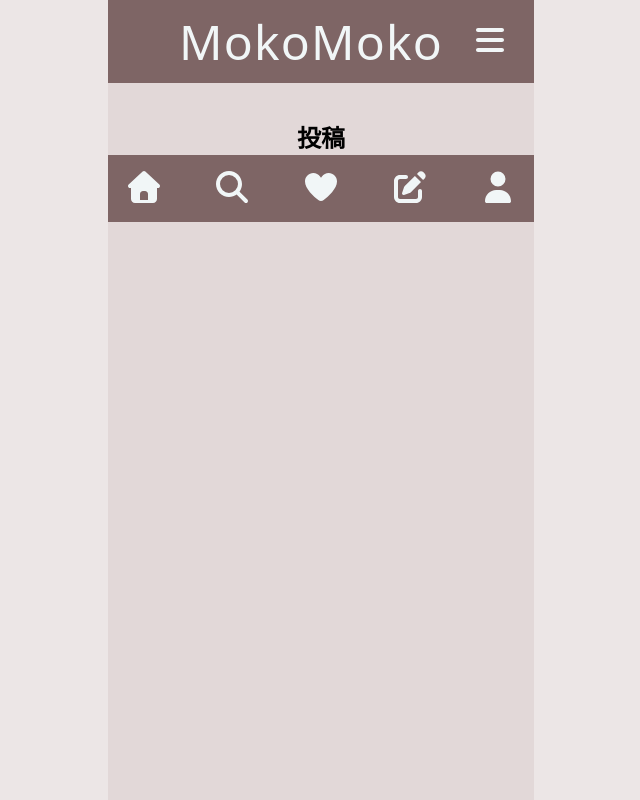
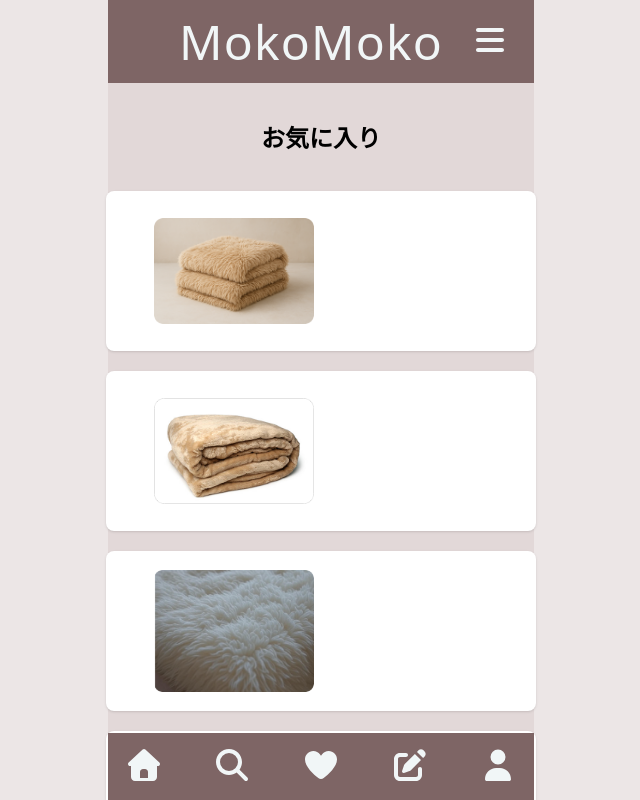
Before and after one commit to yoitete/mokomoko_front, a Next.js app: page /favorite in a window 1280 px wide. Shown: the top 800 px of the page, without its empty margins (319-959 px from the left). Built offline with nearby package versions, Linux system fonts and the light colour scheme.

Commit message:
お気に入り作成

```diff
--- a/app/favorite/page.tsx
+++ b/app/favorite/page.tsx
@@ -1,10 +1,40 @@
-import React from "react";
+import { BoxImage } from "@/components/BoxImage/BoxImage";
+import blanketBeige from "@/public/images/blanket_beige_1.png";
+import blanketBrown from "@/public/images/blanket_brown_1.png";
+import blanketWhite from "@/public/images/blanket_white_1.png";
+import blanketBlack from "@/public/images/blanket_black_1.png";
+import { SimpleBox } from "@/components/SimpleBox/SimpleBox";
 
 export default function favorite() {
+  const boxes = [
+    [blanketBeige],
+    [blanketBrown],
+    [blanketWhite],
+    [blanketBlack],
+  ];
+
   return (
-    <div>
-      <div className="mt-10">
-        <div className="mt-5 text-center text-2xl font-semibold">投稿</div>
+    <div className="mt-10">
+      <div className="mt-5 text-center text-2xl font-semibold">お気に入り</div>
+      <div className="mt-2 flex justify-center">
+        <div className="mt-2 space-y-4">
+          {boxes.map((images, index) => (
+            <SimpleBox
+              key={index}
+              className="h-40 flex flex-col justify-center items-center p-4 min-w-[430px]"
+            >
+              <div className="grid grid-cols-2 gap-2 w-full">
+                {images.map((src, i) => (
+                  <BoxImage
+                    key={i}
+                    src={src}
+                    alt={`box${index + 1}-img${i + 1}`}
+                  />
+                ))}
+              </div>
+            </SimpleBox>
+          ))}
+        </div>
       </div>
     </div>
   );
--- a/app/post/page.tsx
+++ b/app/post/page.tsx
@@ -4,9 +4,7 @@ export default function post() {
   return (
     <div>
       <div className="mt-10">
-        <div className="mt-5 text-center text-2xl font-semibold">
-          検索ページ
-        </div>
+        <div className="mt-5 text-center text-2xl font-semibold">投稿</div>
       </div>
     </div>
   );
--- a/app/search/page.tsx
+++ b/app/search/page.tsx
@@ -23,12 +23,19 @@ export default function Search() {
   ];
 
   return (
-    <div className="mt-5 mb-4">
+    <div className="mt-5 mb-5">
       <div className="mt-5 ml-6 text-left font-semibold">検 索</div>
-      <div className="ml-6">
-        <SimpleBox className="w-60 h-10 flex items-center justify-start gap-2 !p-0 !pl-2">
+
+      <SimpleBox className="w-60 h-10 ml-6 flex items-center justify-start gap-2 !p-0 !pl-2 min-w-[430px]">
         <p className="mb-0.5 text-sm text-gray-700">検 索</p>
       </SimpleBox>
+
+      {/* テキスト */}
+      <input
+        type="text"
+        className="bg-white p-4 border min-w-[430px] mt-4 flex items-center justify-start rounded-sm"
+        placeholder="テキストを入力"
+      />
 
       <div className="mr-6 mt-2 flex justify-end">
         <div className="flex items-center gap-2 text-sm text-black">
@@ -41,12 +48,12 @@ export default function Search() {
           <p className="mt-3">新着順 / 人気順</p>
         </div>
       </div>
-
+      <div className="mt-2 flex justify-center">
         <div className="mt-2 space-y-4">
           {boxes.map((images, index) => (
             <SimpleBox
               key={index}
-              className="h-40 mr-5 flex flex-col justify-center items-center p-4"
+              className="h-40 flex flex-col justify-center items-center p-4 min-w-[430px]"
             >
               <div className="grid grid-cols-2 gap-2 w-full">
                 {images.map((src, i) => (
--- a/components/Footer/Footer.tsx
+++ b/components/Footer/Footer.tsx
@@ -9,7 +9,6 @@ import Link from "next/link";
 
 export default function Footer() {
   return (
-    <div>
     <div className="sticky bg-[#7E6565] p-4 flex justify-between items-center z-50 bottom-0">
       <Link href="/home">
         <FontAwesomeIcon
@@ -51,6 +50,5 @@ export default function Footer() {
         />
       </Link>
     </div>
-    </div>
   );
 }
```
Lines whose indentation alone changed are shown as unchanged.
